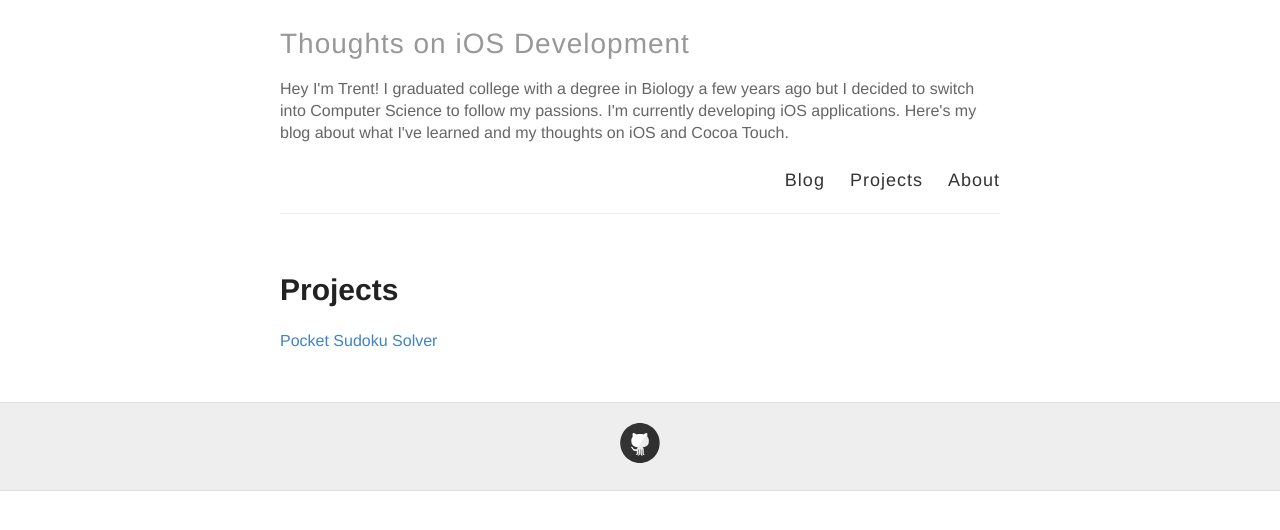
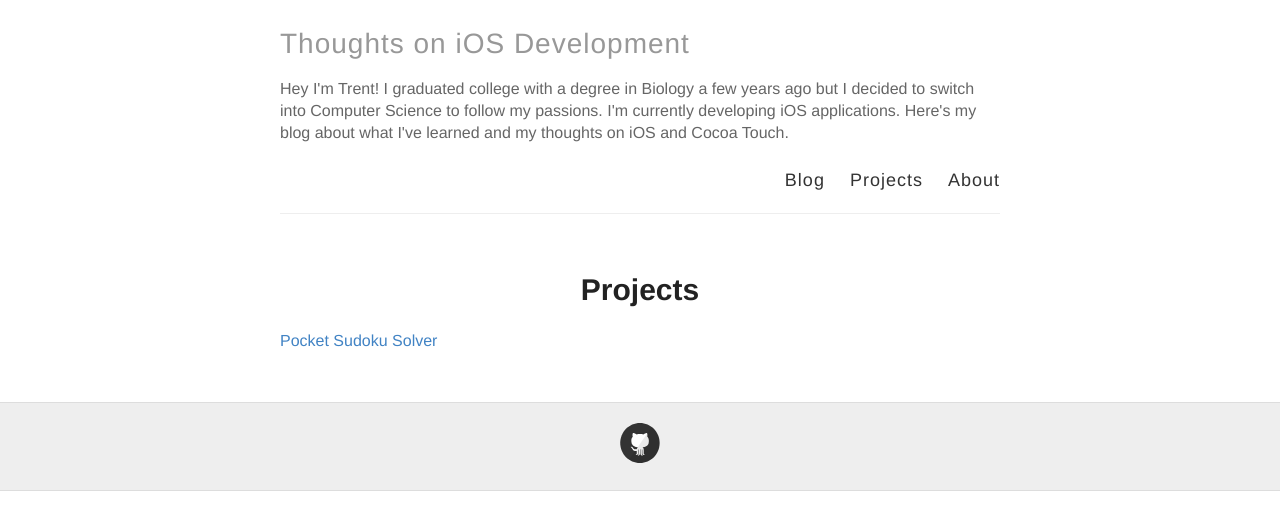
Before and after one commit to trentyou/trentyou.github.io, a Jekyll site: the page built from projects.md, in a window 1280 px wide. Shown: the top 530 px of the page. Built offline with Jekyll 4.4.1, drawn with Linux system fonts in a browser that asks for light colours.

Commit message:
Updated page.html

```diff
--- a/_layouts/page.html
+++ b/_layouts/page.html
@@ -1,10 +1,12 @@
 ---
 layout: default
+published: true
 ---
+
 
 <article class="page">
 
-  <h1>{{ page.title }}</h1>
+  <h1 style="text-align:center">{{ page.title }}</h1>
 
   <div class="entry">
     {{ content }}
```
